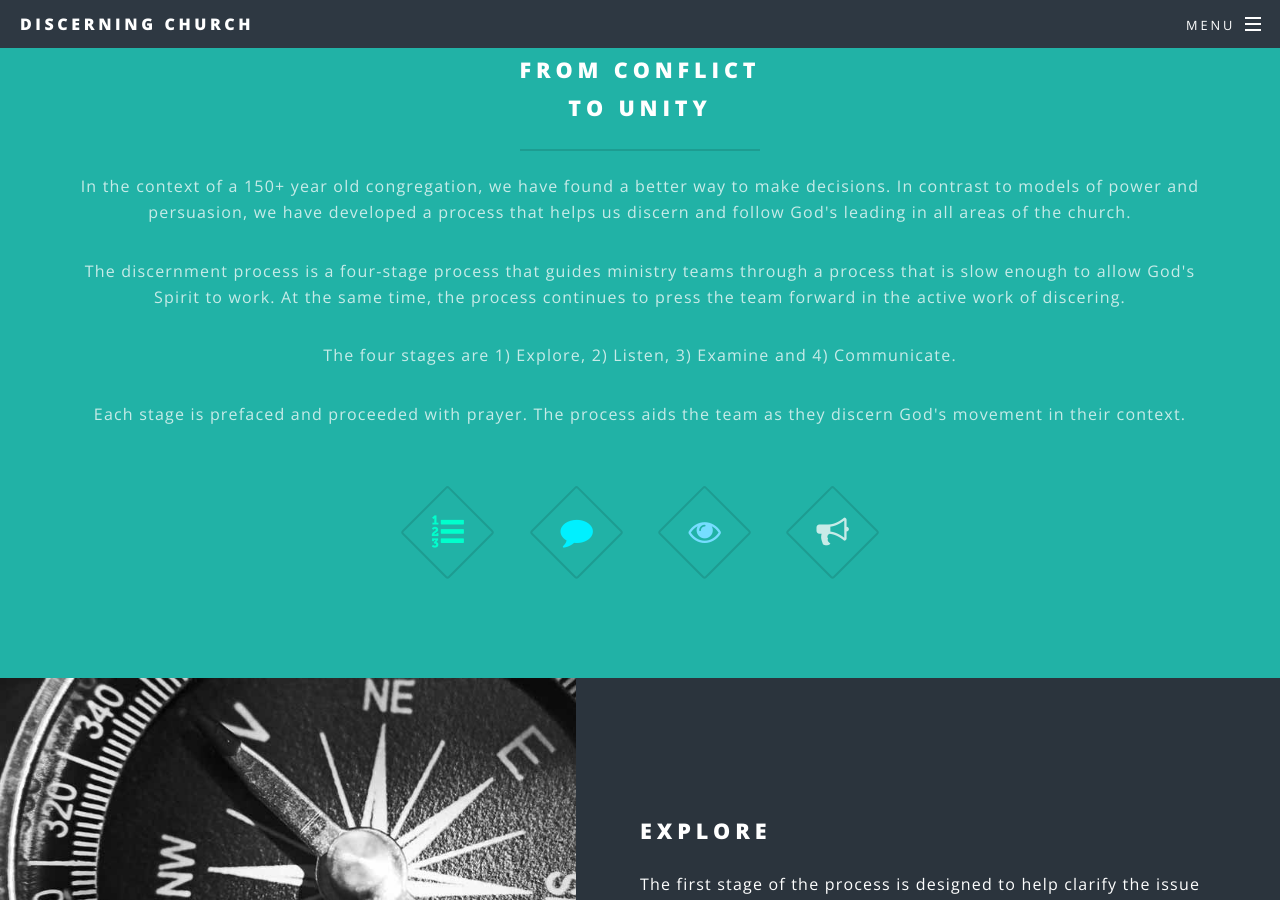
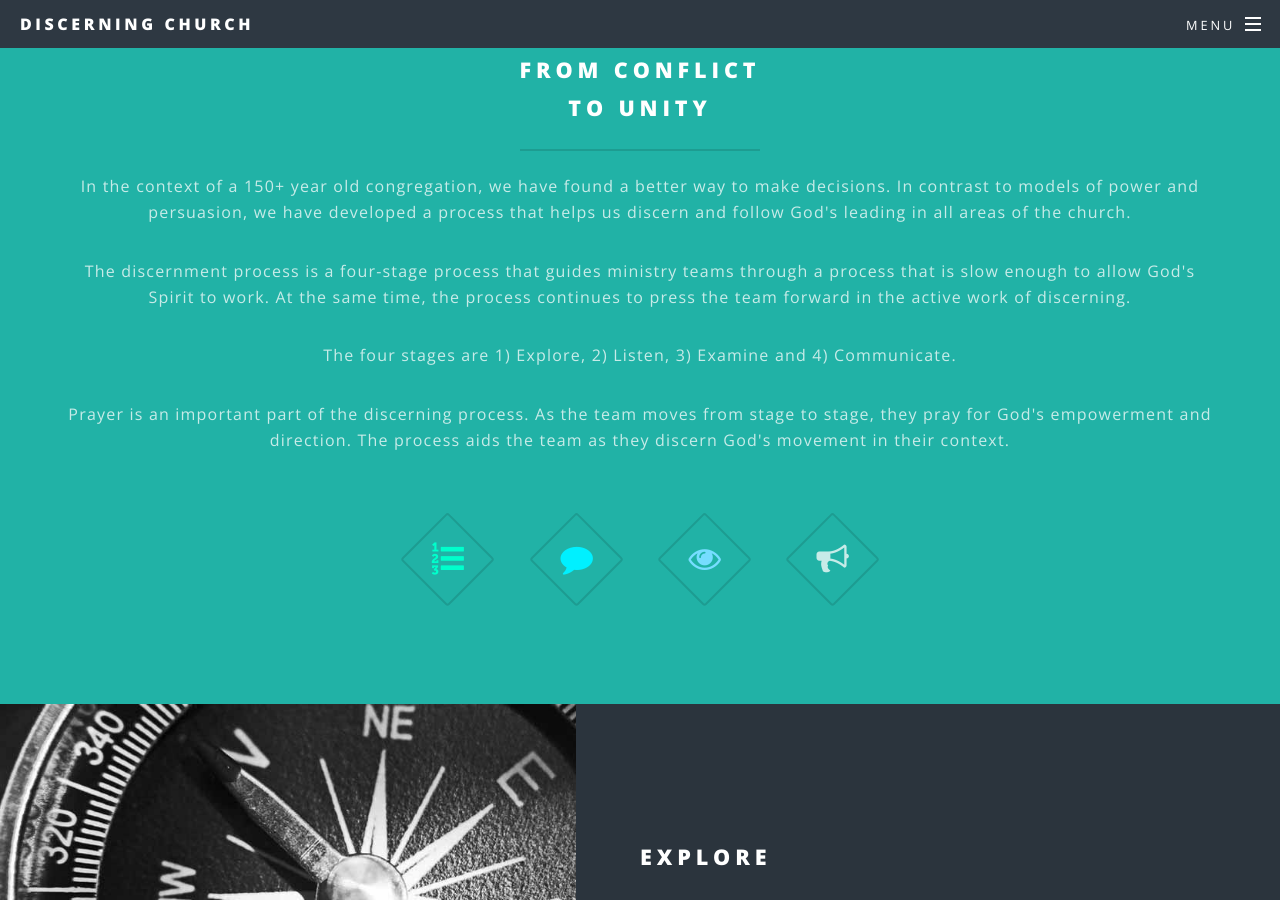
Before and after one commit to wadeallen/discerning_church_2015, a Jekyll site: the page built from index.html, in a window 1280 px wide and 900 px high, scrolled down 993 px. Built offline with Jekyll 4.4.1, drawn with Linux system fonts in a browser that asks for light colours; some of the changed text lies outside the part shown.

Commit message:
Site updated at 2015-05-19 18:49:02 UTC

```diff
--- a/index.html
+++ b/index.html
@@ -20,9 +20,9 @@ title: Home
                 <h2>From Conflict<br />
                 to Unity</h2>
                 <p>In the context of a 150+ year old congregation, we have found a better way to make decisions. In contrast to models of power and persuasion, we have developed a process that helps us discern and follow God's leading in all areas of the church.</p>
-               <p>The discernment process is a four-stage process that guides ministry teams through a process that is slow enough to allow God's Spirit to work. At the same time, the process continues to press the team forward in the active work of discering.</p>
+               <p>The discernment process is a four-stage process that guides ministry teams through a process that is slow enough to allow God's Spirit to work. At the same time, the process continues to press the team forward in the active work of discerning.</p>
               <p>The four stages are 1) Explore, 2) Listen, 3) Examine and 4) Communicate.</p>
-              <p>Each stage is prefaced and proceeded with prayer. The process aids the team as they discern God's movement in their context.</p>
+              <p>Prayer is an important part of the discerning process. As the team moves from stage to stage, they pray for God's empowerment and direction. The process aids the team as they discern God's movement in their context.</p>
               </header>
               <ul class="icons major">
                 <li><span class="icon fa-list-ol major style1"><span class="label">Explore</span></span></li>
```
Also changed, not shown: _posts/2015-05-19-waking-up.markdown (added, +25 -0 lines).
